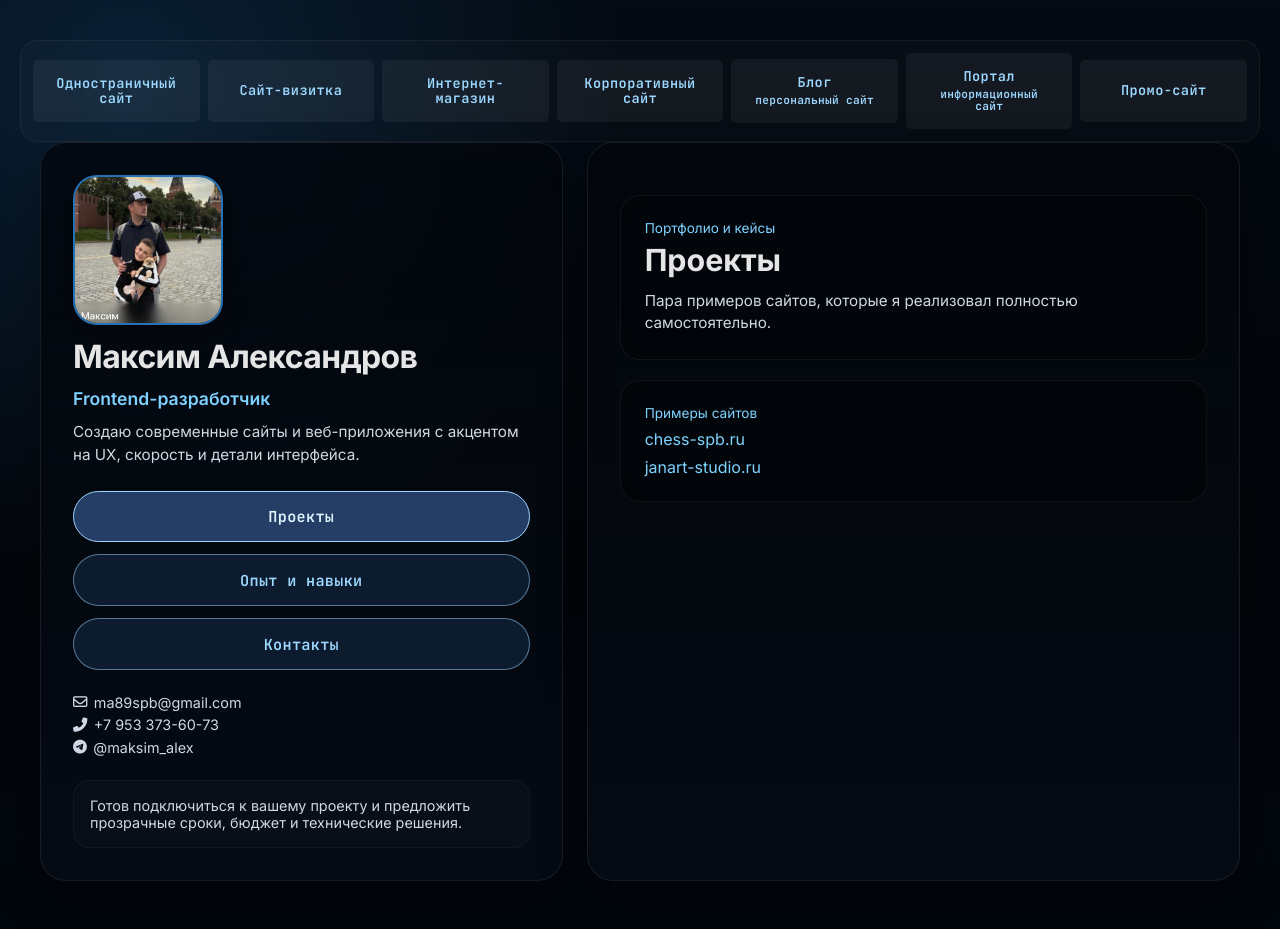
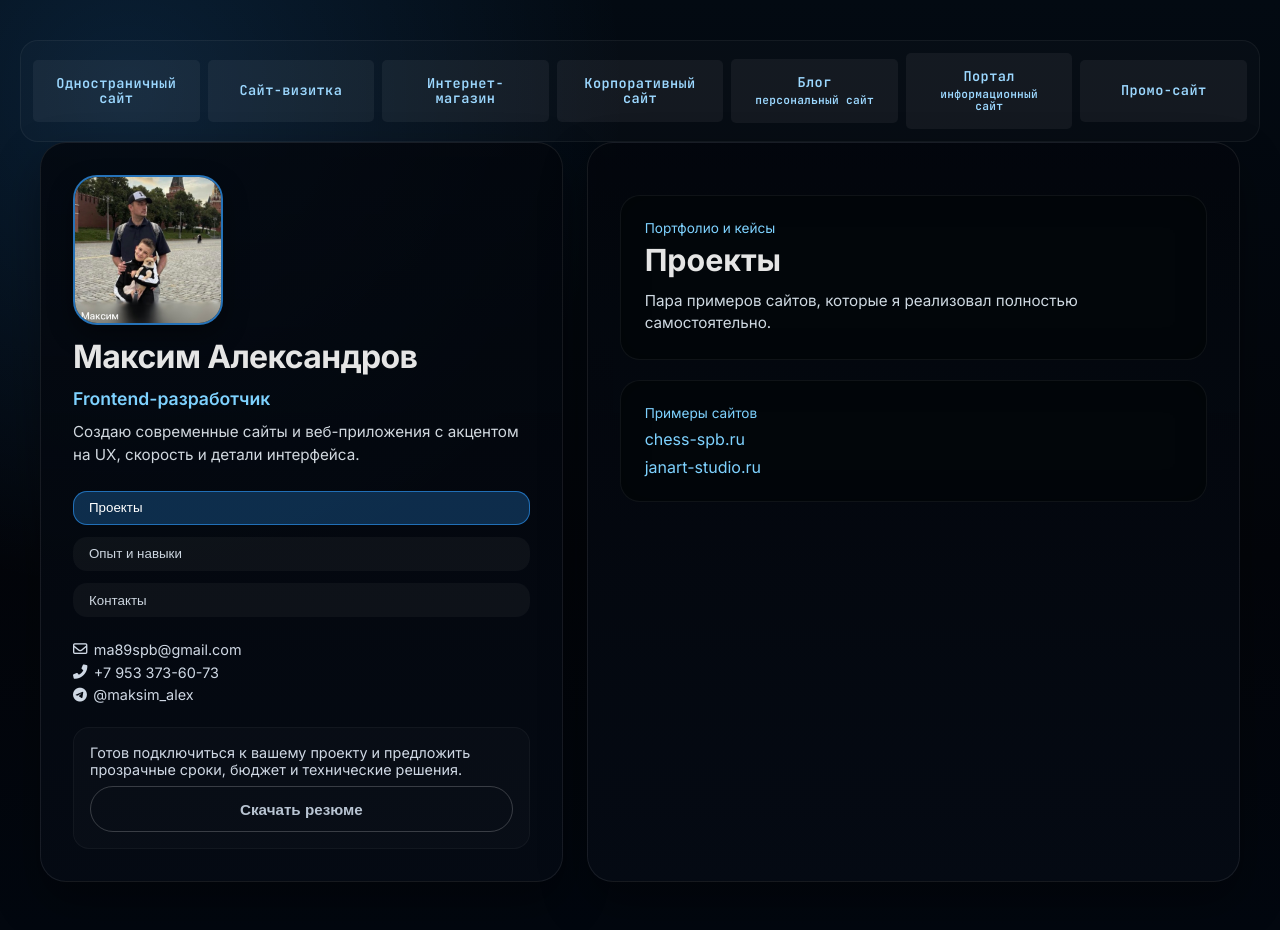
Before and after one commit to maksim92982/sites, a plain HTML site: page index.html in a window 1280 px wide. Both pictures are taken after a click on the button "Проекты". Drawn offline with Linux system fonts and the light colour scheme.

Commit message:
Update index.html

```diff
--- a/index.html
+++ b/index.html
@@ -90,30 +90,26 @@
         }
 
         .nav-link {
-            border: 1px solid rgba(158, 214, 255, 0.5);
-            background: rgba(16, 33, 54, 0.8);
-            color: #9cd8ff;
-            text-align: center;
-            padding: 0.9rem 1.2rem;
-            border-radius: 999px;
-            font-weight: 600;
+            border: none;
+            background: rgba(255, 255, 255, 0.04);
+            color: #cdd6e0;
+            text-align: left;
+            padding: 0.6rem 1rem;
+            border-radius: 14px;
+            font-weight: 500;
             cursor: pointer;
-            transition: border 0.2s, background 0.2s;
-            min-width: 160px;
-            font-size: 0.95rem;
-            letter-spacing: 0.02em;
-            font-family: 'JetBrains Mono', 'Source Code Pro', monospace;
+            transition: background 0.2s, color 0.2s;
         }
 
         .nav-link:hover {
-            border-color: rgba(158, 214, 255, 0.9);
-            background: rgba(46, 75, 124, 0.6);
+            background: rgba(46, 156, 255, 0.15);
+            color: #fff;
         }
 
         .nav-link.active {
-            border-color: rgba(158, 214, 255, 1);
-            background: rgba(46, 75, 124, 0.8);
-            color: #e1f5ff;
+            background: rgba(46, 156, 255, 0.25);
+            color: #fff;
+            box-shadow: inset 0 0 0 1px rgba(46, 156, 255, 0.6);
         }
 
         .contact-details {
@@ -427,6 +423,7 @@
             </div>
             <div class="info-cta">
                 <p>Готов подключиться к вашему проекту и предложить прозрачные сроки, бюджет и технические решения.</p>
+                <button type="button" class="btn ghost-btn">Скачать резюме</button>
             </div>
         </div>
         <div class="content-panel">
```
